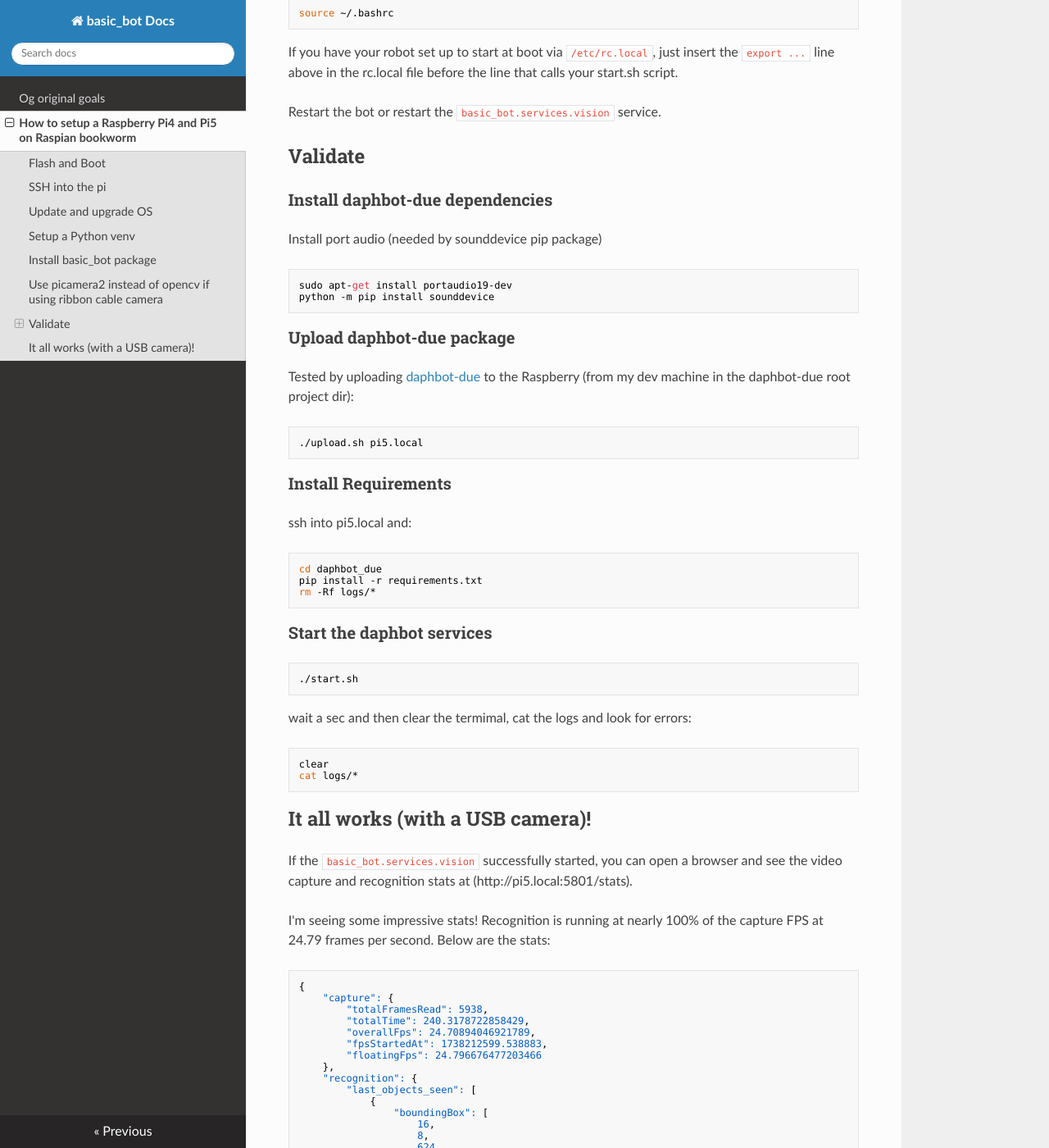
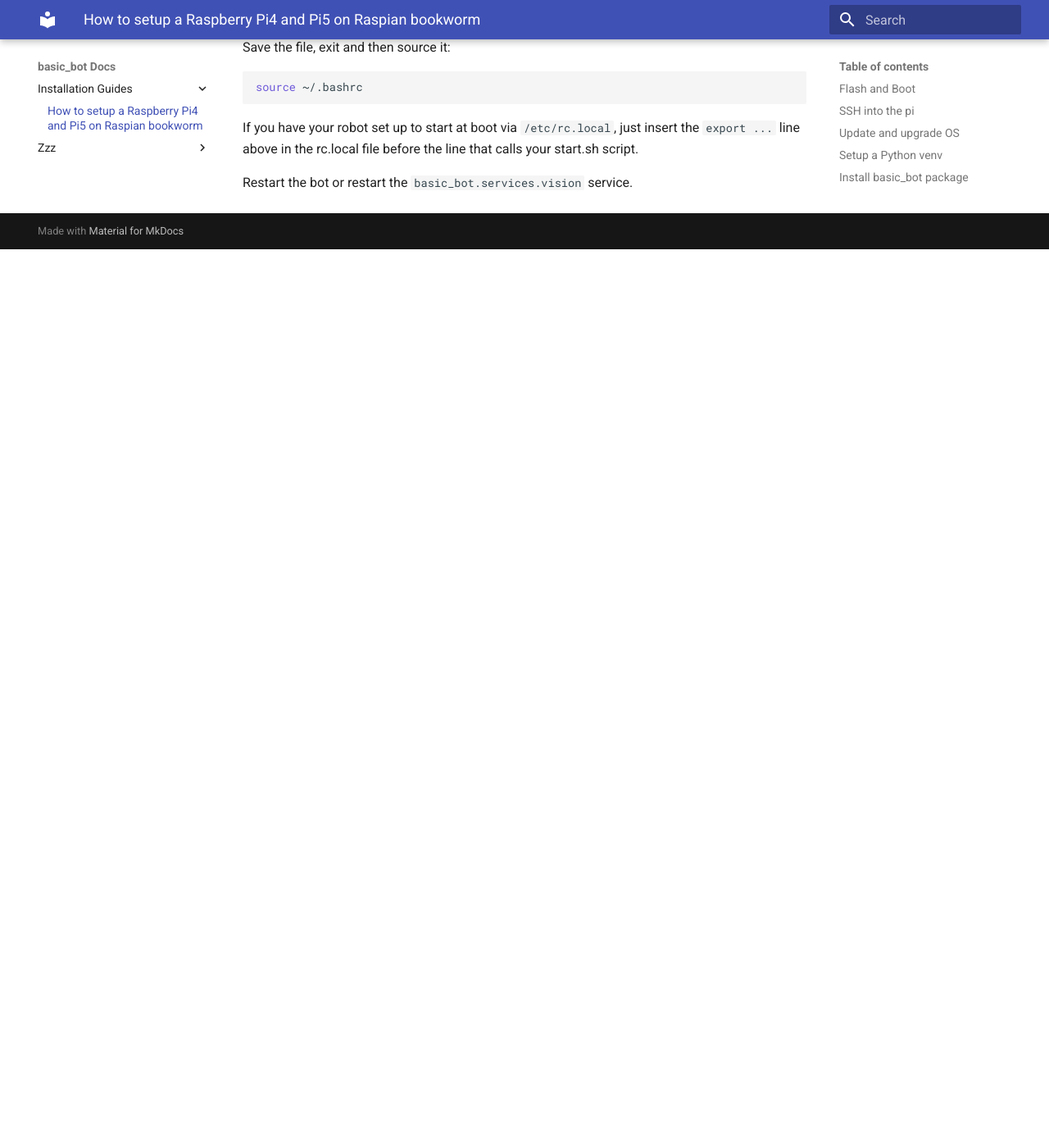
Before and after one commit to littlebee/basic_bot, an MkDocs documentation site: the page built from docs/Installation Guides/setup_on_pi_bookworm.md, in a window 1280 px wide and 1400 px high, scrolled down 4957 px. Shown: the whole window at 82% size. Built offline with MkDocs 1.6.1 and Material for MkDocs 9.7.7, drawn with Linux system fonts in a browser that asks for light colours; nearby versions of some CDN libraries; after the commit the page ends 5261 px from its top, so only the background shows below that; some of the changed text lies outside the part shown.

Commit message:
new doc updates + material ui

````diff
--- a/docs/setup_on_pi_bookworm.md
+++ b/docs/Installation Guides/setup_on_pi_bookworm.md
@@ -101,83 +101,3 @@ just insert the `export ...` line above in the rc.local file before
 the line that calls your start.sh script.
 
 Restart the bot or restart the `basic_bot.services.vision` service.
-
-## Validate
-
-### Install daphbot-due dependencies
-
-Install port audio (needed by sounddevice pip package)
-```
-sudo apt-get install portaudio19-dev
-python -m pip install sounddevice
-```
-
-### Upload daphbot-due package
-
-Tested by uploading [daphbot-due](https://github.com/littlebee/daphbot-due) to the Raspberry (from my dev machine in the daphbot-due root project dir):
-```sh
-./upload.sh pi5.local
-```
-
-### Install Requirements
-
-ssh into pi5.local and:
-```sh
-cd daphbot_due
-pip install -r requirements.txt
-rm -Rf logs/*
-```
-
-### Start the daphbot services
-```sh
-./start.sh
-```
-
-wait a sec and then clear the termimal, cat the logs and look for errors:
-```sh
-clear
-cat logs/*
-```
-
-## It all works (with a USB camera)!
-
-If the `basic_bot.services.vision` successfully started, you can open
-a browser and see the video capture and recognition stats at (http://pi5.local:5801/stats).
-
-I'm seeing some impressive stats!  Recognition is running at nearly 100% of the capture FPS at 24.79 frames per second.  Below are the stats:
-```json
-{
-    "capture": {
-        "totalFramesRead": 5938,
-        "totalTime": 240.3178722858429,
-        "overallFps": 24.70894046921789,
-        "fpsStartedAt": 1738212599.538883,
-        "floatingFps": 24.796676477203466
-    },
-    "recognition": {
-        "last_objects_seen": [
-            {
-                "boundingBox": [
-                    16,
-                    8,
-                    624,
-                    456
-                ],
-                "classification": "person",
-                "confidence": 0.515625
-            },
-        ],
-        "fps": {
-            "totalFramesRead": 5938,
-            "totalTime": 240.08938884735107,
-            "overallFps": 24.73245497648954,
-            "fpsStartedAt": 1738212599.7694898,
-            "floatingFps": 24.79684199179873
-        },
-        "total_objects_detected": 17774,
-        "last_frame_duration": 0.030208587646484375
-    }
-}
-```
-
-Note: the above was using a USB connected camera.
--- a/mkdocs.yml
+++ b/mkdocs.yml
@@ -1,13 +1,18 @@
 site_name: basic_bot Docs
 theme:
-  name: readthedocs
+  name: material
+  collapse_navigation: true
+  sticky_navigation: false
+  features:
+    - search.highlight
+    - navigation.path
+
 markdown_extensions:
   - attr_list
-  - codehilite
-
-#   - admonition
-#   - jetblack_markdown.autodoc:
-#       ignore_all: false
-#       ignore_inherited: true
-#       prefer_docstring: true
-#       follow_module_tree: False
+  - pymdownx.highlight:
+      anchor_linenums: true
+      line_spans: __span
+      pygments_lang_class: true
+  - pymdownx.inlinehilite
+  - pymdownx.snippets
+  - pymdownx.superfences
--- a/requirements.txt
+++ b/requirements.txt
@@ -6,6 +6,7 @@ flake8
 pytest
 mypy
 mkdocs
+mkdocs-material
 pydoc-markdown
 
 types-Flask-Cors
````
Also changed, not shown: other parts of docs/Installation Guides/setup_on_pi_bookworm.md (+2 -2 lines), build-docs.py (+26 -14 lines), docs/zzz/validating_bookworm.md (added, +76 -0 lines), docs/Installation Guides/images/pi5-setup/goodtogo.jpg (renamed from docs/images/pi5-setup/goodtogo.jpg), docs/Installation Guides/images/pi5-setup/pi5 setup screen 1.jpg (renamed from docs/images/pi5-setup/pi5 setup screen 1.jpg), docs/Installation Guides/images/pi5-setup/pi5 setup screen 2.jpg (renamed from docs/images/pi5-setup/pi5 setup screen 2.jpg), docs/Installation Guides/images/pi5-setup/pi5 setup screen 3.jpg (renamed from docs/images/pi5-setup/pi5 setup screen 3.jpg), docs/Installation Guides/images/pi5-setup/pi5 setup screen 4.jpg (renamed from docs/images/pi5-setup/pi5 setup screen 4.jpg), docs/Installation Guides/images/pi5-setup/pi5 setup screen 5.jpg (renamed from docs/images/pi5-setup/pi5 setup screen 5.jpg), docs/zzz/og_original_goals.md (renamed from docs/og_original_goals.md), 3 other files.
